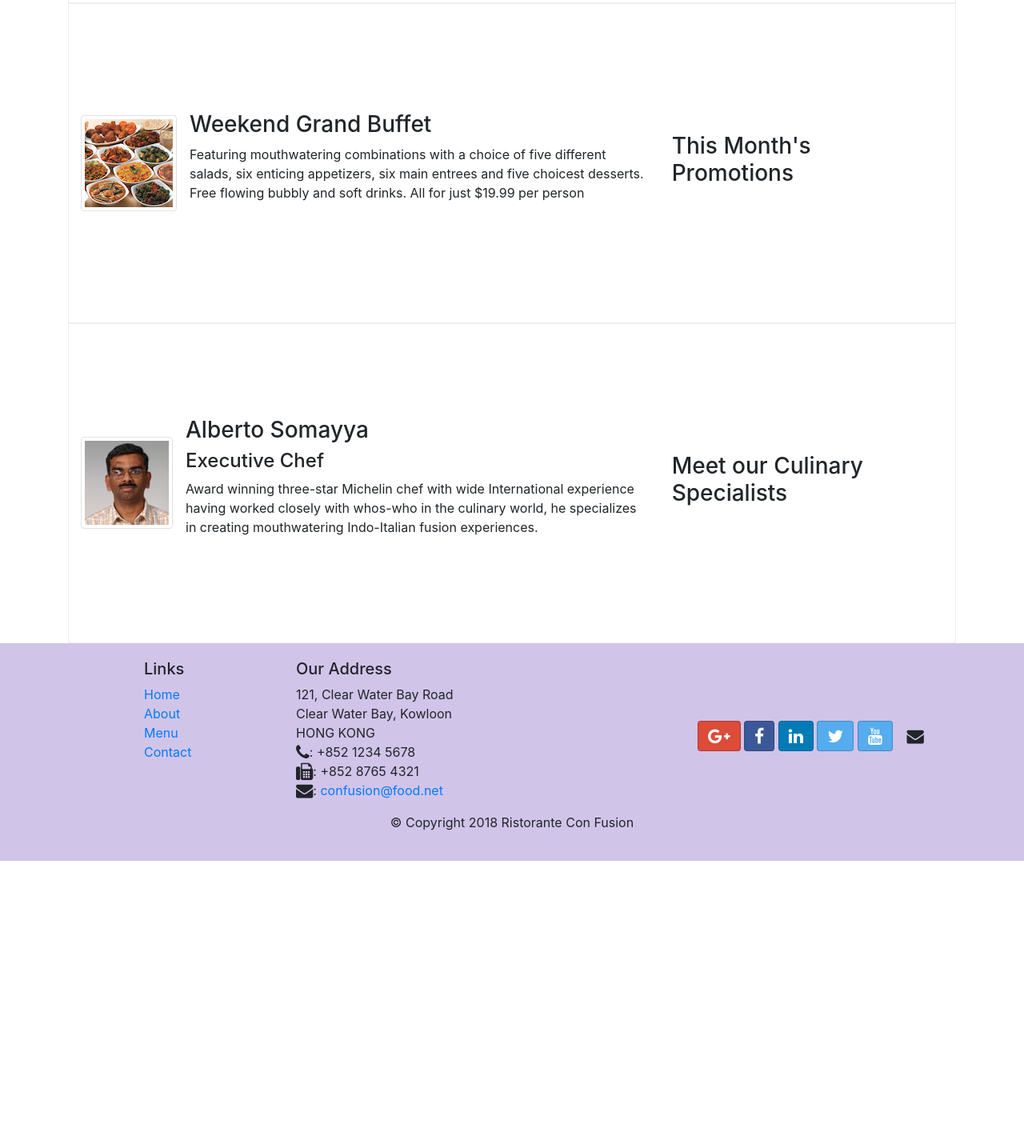
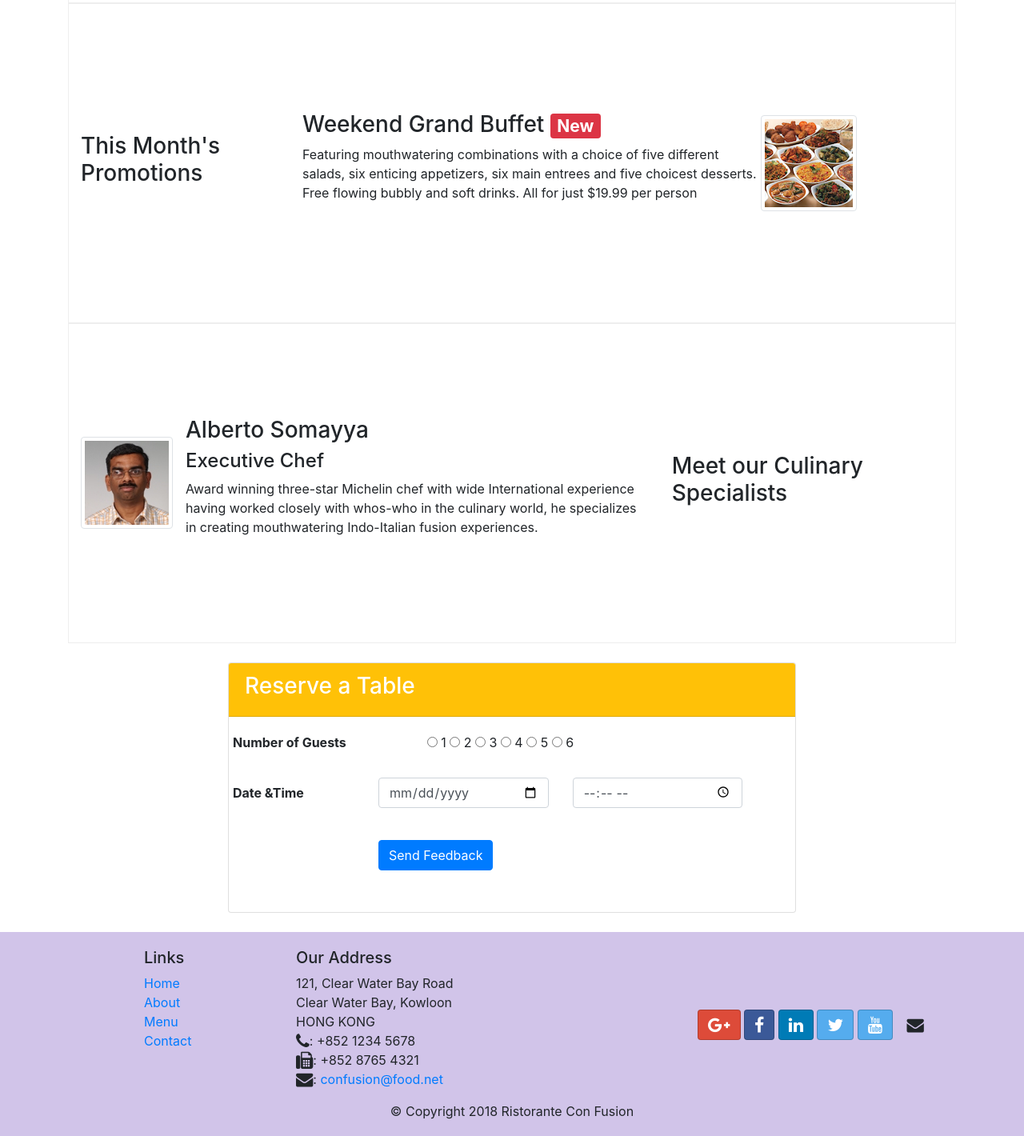
Before and after one commit to rishitha24/bootstrap, a website: page index.html in a window 1280 px wide. Shown: the part 680-2100 px from the top of the page at 80% size. Before the commit the page ends 1756 px from the top, so only its background shows below. Drawn offline with nearby package versions, Linux system fonts and the light colour scheme.

Commit message:
Assignment

```diff
--- a/index.html
+++ b/index.html
@@ -45,6 +45,9 @@
                 <div lass="col-12 col-sm align-self-center">
                     <img src="img/logo.png" class="img-fluid">
                 </div>
+                <div class="col-12 col-sm align-self-center">
+                        <a class="btn btn-warning btn-block btn-sm" href="#reservetable" role="button">Reserve a Table</a>
+                </div>
             </div>
         </div>
     </header>
@@ -71,18 +74,21 @@
 
 
         <div class="row row-content align-items-center">
-            <div class="col-12 col-sm-4 col-md-3">
-                <h3>This Month's Promotions</h3>
-            </div>
-            <div class="col-12 col-sm-8 order-sm-first col-9">
+
+            <div class="col-12 col-sm-8 order-sm-last col-9">
                 <div class="media">
-                <img class="d-flex mr-3 align-self-center img-thumbnail" src="img/buffet.png">
+
                     <div class="media-body">
-                    <h3 class="mt-0">Weekend Grand Buffet</h3>
+                    <h3 class="mt-0">Weekend Grand Buffet <span class="badge badge-danger">New</span></h3>
                     <p class="d-none d-sm-block">Featuring mouthwatering combinations with a choice of five different salads, six enticing appetizers, six main entrees and five choicest desserts. Free flowing bubbly and soft drinks. All for just $19.99 per person </p>
                     </div>
+                    <img class="d-flex mr-3 align-self-center img-thumbnail flex-last" src="img/buffet.png">
                 </div>
             </div>
+
+            <div class="col-12 col-sm-4 col-md-3">
+                    <h3>This Month's Promotions</h3>
+                </div>
         </div>
 
         <div class="row row-content align-items-center">
@@ -101,8 +107,55 @@
                </div>
             </div>
         </div>
+        <br>
+            <div class="col-8 offset-2">
+                <div class="card">
+                    <div class="card-header bg-warning text-white">
+                        <h3>Reserve a Table</h3>
+                    </div>
+                    <form id="reservetable">
+
+                        <div class="form-group row">
+                            <div class="card-body">
+                                    <dl class="row">
+
+                                        <dt class="col-4">Number of Guests</dt>
+                                        <dd class="col-8">
+                                        <label class="radio-inline"><input type="radio" name="optradio"> 1</label>
+                                        <label class="radio-inline"><input type="radio" name="optradio"> 2</label>
+                                        <label class="radio-inline"><input type="radio" name="optradio"> 3</label>
+                                        <label class="radio-inline"><input type="radio" name="optradio"> 4</label>
+                                        <label class="radio-inline"><input type="radio" name="optradio"> 5</label>
+                                        <label class="radio-inline"><input type="radio" name="optradio"> 6</label>
+                                        </dd>
+                                    </dl>
+
+
+
+                                    <div class="form-group row">
+                                            <label for="date" class="col-12 col-md-2 col-form-label"><dt>Date &amp;Time</dt></label>
+                                            <div class="col-4 offset-1">
+                                                <input type="date" class="form-control" id="date" placeholder="Date">
+                                            </div>
+                                            <div class="col-4">
+                                                <input type="time" class="form-control" id="time" name="telnum" placeholder="Time">
+                                            </div>
+                                    </div>
+                                    <br>
+                                    <div class="form-group row">
+                                            <div class="offset-md-3 col-md-10">
+                                                <button type="submit" class="btn btn-primary">Send Feedback</button>
+                                            </div>
+                                     </div>
+
+                                </div>
+                        </div>
+                    </form>
+                </div>
+             </div>
+
     </div>
-
+    <br>
     <footer class="footer">
         <div class="container">
             <div class="row">
```
